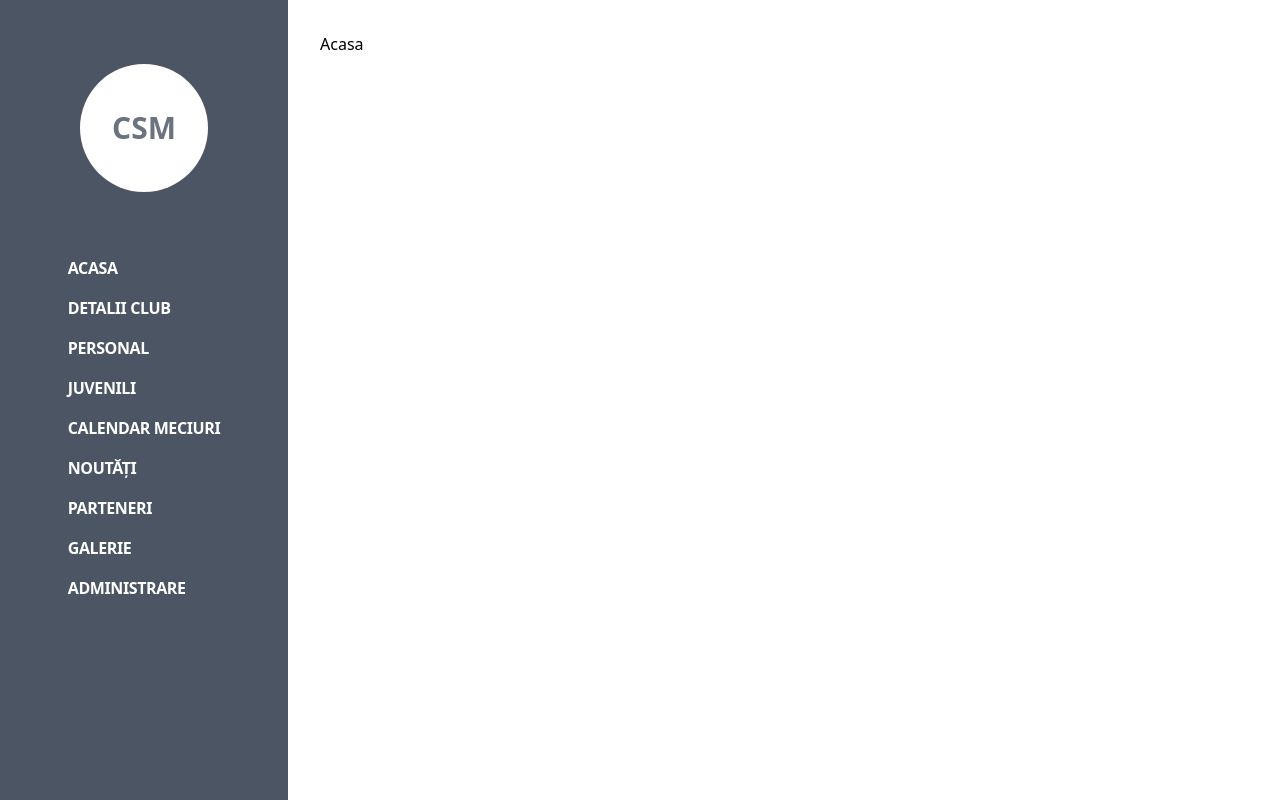
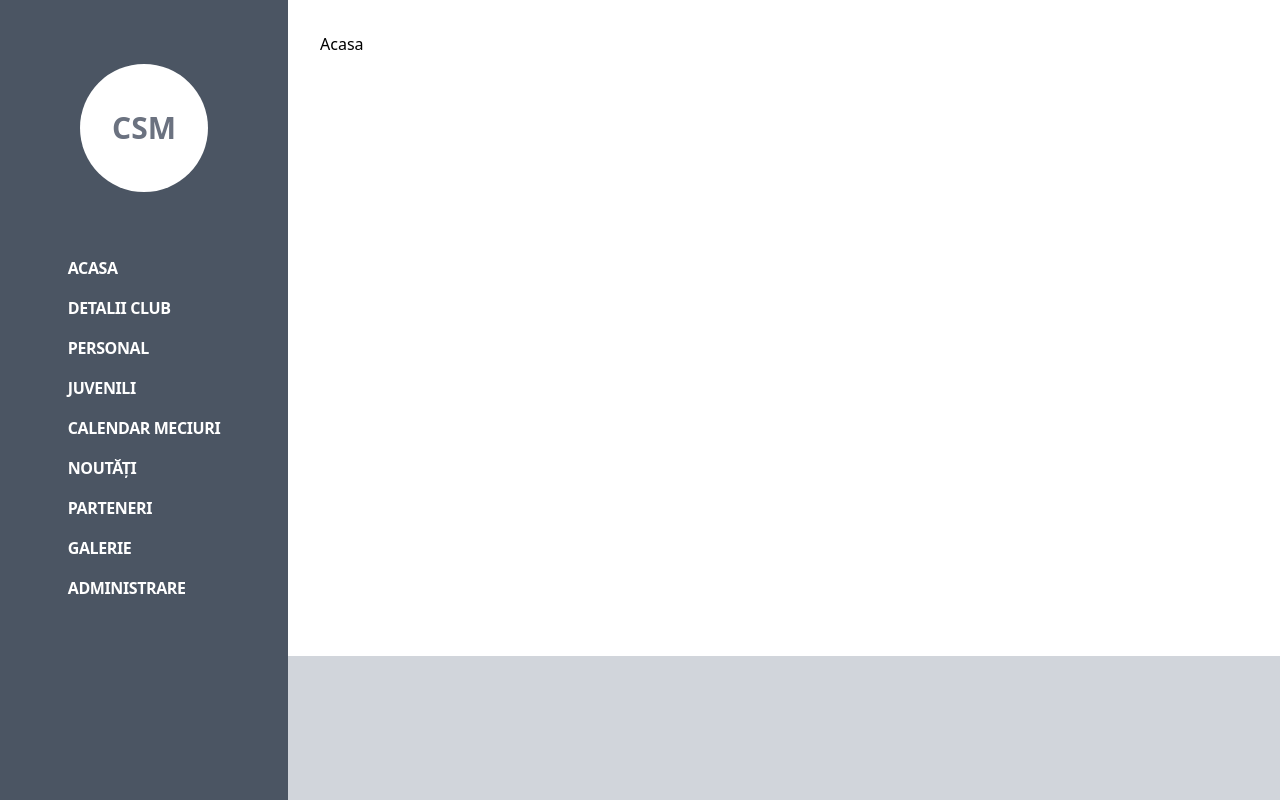
Before and after one commit to selimmh/csm-suceava-fe, a React (Create React App) app: page / in a window 1280 px wide. Built offline with nearby package versions, Linux system fonts and the light colour scheme.

Commit message:
[develop]/footer layout

```diff
--- a/src/components/Footer/Footer.tsx
+++ b/src/components/Footer/Footer.tsx
@@ -1,7 +1,7 @@
-import React from "react";
+import React from 'react'
 
 const Footer = () => {
-  return <div>Footer</div>;
-};
+    return <div className="h-36 bg-gray-300"></div>
+}
 
-export default Footer;
+export default Footer
--- a/src/layouts/AppLayout.tsx
+++ b/src/layouts/AppLayout.tsx
@@ -1,11 +1,19 @@
 import React from 'react'
+import Footer from '../components/Footer/Footer'
 
 type Props = {
     children: React.ReactNode
 }
 
 const AppLayout = ({ children }: Props) => {
-    return <div className="ml-72 p-8 box-border">{children}</div>
+    return (
+        <div className="ml-72 p-8 pb-44 box-border relative min-h-screen">
+            <div>{children}</div>
+            <div className="absolute left-0 right-0 bottom-0 w-full">
+                <Footer />
+            </div>
+        </div>
+    )
 }
 
 export default AppLayout
```
Also changed, not shown: 1 other file (tests, documents, lock files or other folders).
